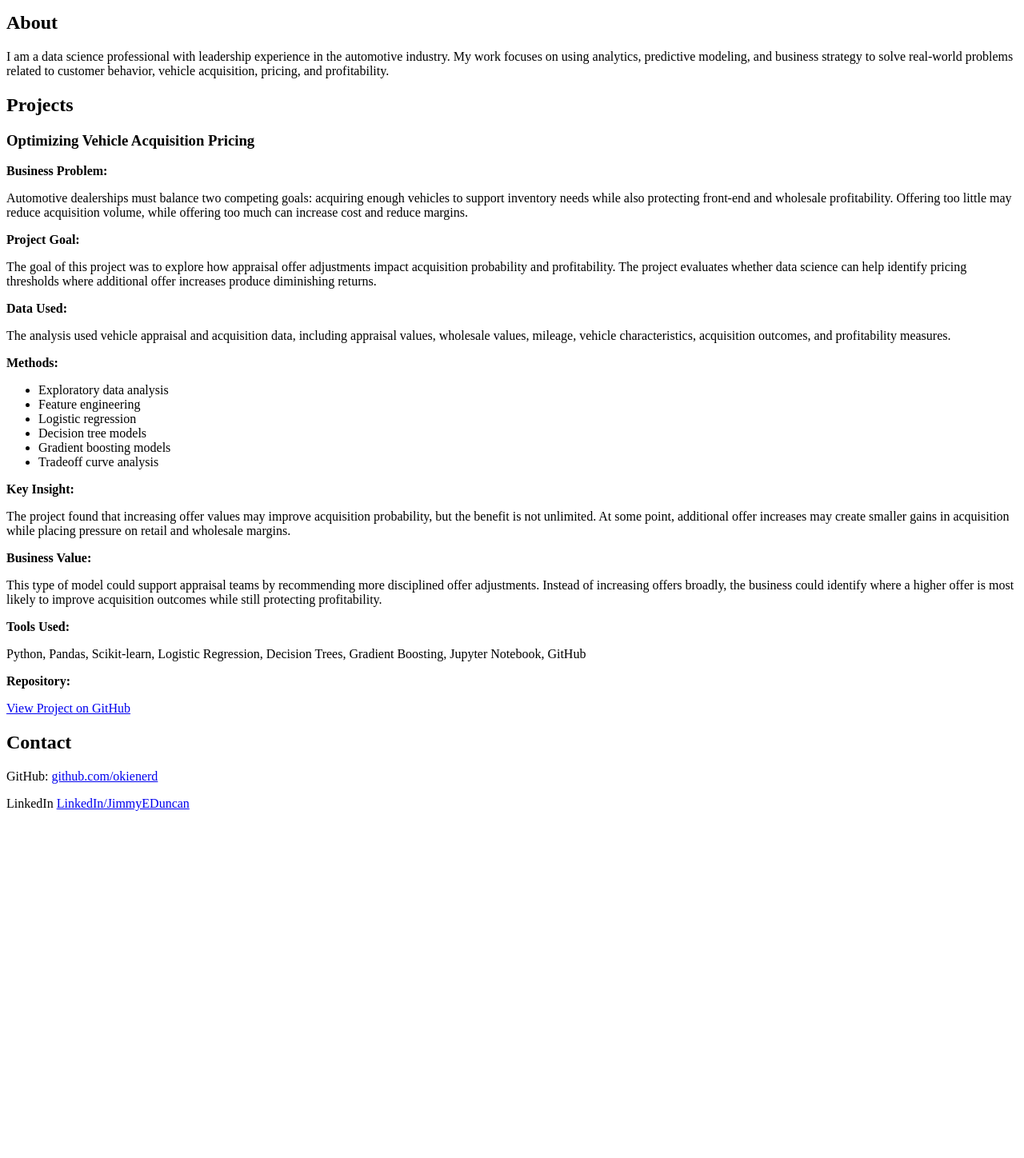
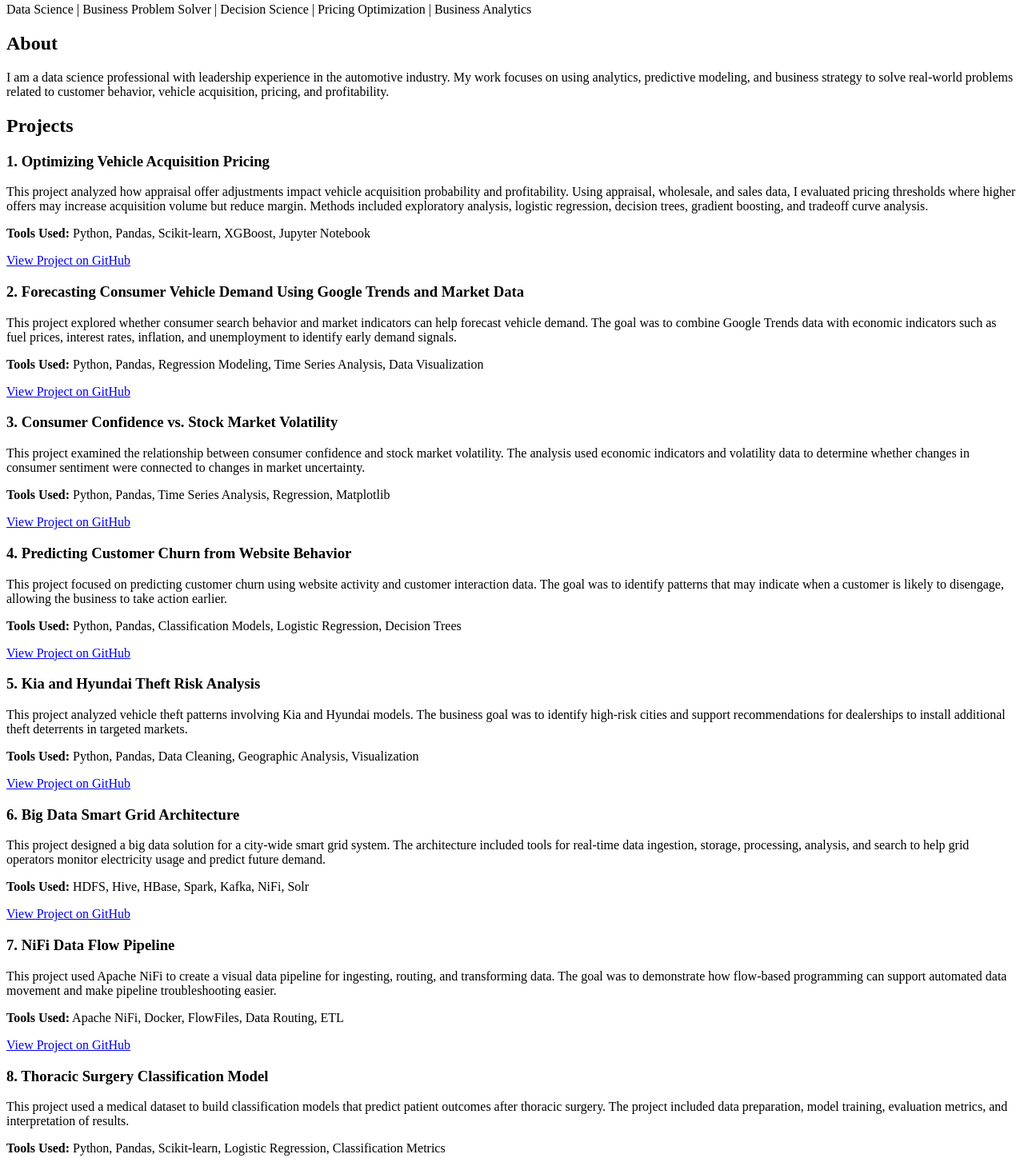
Before and after one commit to okienerd/okienerd.github.io, a plain HTML site: page index.html in a window 1280 px wide. Shown: the part 103-1551 px from the top of the page at 80% size. Before the commit the page ends 1133 px from the top, so only its background shows below. Drawn offline with Linux system fonts and the light colour scheme.

Commit message:
Update index.html

````diff
--- a/index.html
+++ b/index.html
@@ -1,3 +1,4 @@
+```html
 <!DOCTYPE html>
 <html>
 <head>
@@ -17,68 +18,103 @@
 
 <h2>Projects</h2>
 
-<h3>Optimizing Vehicle Acquisition Pricing</h3>
+<h3>1. Optimizing Vehicle Acquisition Pricing</h3>
+<p>
+This project analyzed how appraisal offer adjustments impact vehicle acquisition probability and profitability.
+Using appraisal, wholesale, and sales data, I evaluated pricing thresholds where higher offers may increase
+acquisition volume but reduce margin. Methods included exploratory analysis, logistic regression, decision trees,
+gradient boosting, and tradeoff curve analysis.
+</p>
+<p><strong>Tools Used:</strong> Python, Pandas, Scikit-learn, XGBoost, Jupyter Notebook</p>
+<p><a href="https://github.com/okienerd">View Project on GitHub</a></p>
 
-<p><strong>Business Problem:</strong></p>
+<h3>2. Forecasting Consumer Vehicle Demand Using Google Trends and Market Data</h3>
 <p>
-Automotive dealerships must balance two competing goals: acquiring enough vehicles to support
-inventory needs while also protecting front-end and wholesale profitability. Offering too little
-may reduce acquisition volume, while offering too much can increase cost and reduce margins.
+This project explored whether consumer search behavior and market indicators can help forecast vehicle demand.
+The goal was to combine Google Trends data with economic indicators such as fuel prices, interest rates, inflation,
+and unemployment to identify early demand signals.
 </p>
+<p><strong>Tools Used:</strong> Python, Pandas, Regression Modeling, Time Series Analysis, Data Visualization</p>
+<p><a href="https://github.com/okienerd">View Project on GitHub</a></p>
 
-<p><strong>Project Goal:</strong></p>
+<h3>3. Consumer Confidence vs. Stock Market Volatility</h3>
 <p>
-The goal of this project was to explore how appraisal offer adjustments impact acquisition
-probability and profitability. The project evaluates whether data science can help identify
-pricing thresholds where additional offer increases produce diminishing returns.
+This project examined the relationship between consumer confidence and stock market volatility. The analysis used
+economic indicators and volatility data to determine whether changes in consumer sentiment were connected to changes
+in market uncertainty.
 </p>
+<p><strong>Tools Used:</strong> Python, Pandas, Time Series Analysis, Regression, Matplotlib</p>
+<p><a href="https://github.com/okienerd">View Project on GitHub</a></p>
 
-<p><strong>Data Used:</strong></p>
+<h3>4. Predicting Customer Churn from Website Behavior</h3>
 <p>
-The analysis used vehicle appraisal and acquisition data, including appraisal values, wholesale
-values, mileage, vehicle characteristics, acquisition outcomes, and profitability measures.
+This project focused on predicting customer churn using website activity and customer interaction data. The goal was
+to identify patterns that may indicate when a customer is likely to disengage, allowing the business to take action
+earlier.
 </p>
+<p><strong>Tools Used:</strong> Python, Pandas, Classification Models, Logistic Regression, Decision Trees</p>
+<p><a href="https://github.com/okienerd">View Project on GitHub</a></p>
 
-<p><strong>Methods:</strong></p>
-<ul>
-    <li>Exploratory data analysis</li>
-    <li>Feature engineering</li>
-    <li>Logistic regression</li>
-    <li>Decision tree models</li>
-    <li>Gradient boosting models</li>
-    <li>Tradeoff curve analysis</li>
-</ul>
+<h3>5. Kia and Hyundai Theft Risk Analysis</h3>
+<p>
+This project analyzed vehicle theft patterns involving Kia and Hyundai models. The business goal was to identify
+high-risk cities and support recommendations for dealerships to install additional theft deterrents in targeted
+markets.
+</p>
+<p><strong>Tools Used:</strong> Python, Pandas, Data Cleaning, Geographic Analysis, Visualization</p>
+<p><a href="https://github.com/okienerd">View Project on GitHub</a></p>
 
-<p><strong>Key Insight:</strong></p>
+<h3>6. Big Data Smart Grid Architecture</h3>
 <p>
-The project found that increasing offer values may improve acquisition probability, but the
-benefit is not unlimited. At some point, additional offer increases may create smaller gains in
-acquisition while placing pressure on retail and wholesale margins.
+This project designed a big data solution for a city-wide smart grid system. The architecture included tools for
+real-time data ingestion, storage, processing, analysis, and search to help grid operators monitor electricity usage
+and predict future demand.
 </p>
+<p><strong>Tools Used:</strong> HDFS, Hive, HBase, Spark, Kafka, NiFi, Solr</p>
+<p><a href="https://github.com/okienerd">View Project on GitHub</a></p>
 
-<p><strong>Business Value:</strong></p>
+<h3>7. NiFi Data Flow Pipeline</h3>
 <p>
-This type of model could support appraisal teams by recommending more disciplined offer
-adjustments. Instead of increasing offers broadly, the business could identify where a higher
-offer is most likely to improve acquisition outcomes while still protecting profitability.
+This project used Apache NiFi to create a visual data pipeline for ingesting, routing, and transforming data. The goal
+was to demonstrate how flow-based programming can support automated data movement and make pipeline troubleshooting
+easier.
 </p>
+<p><strong>Tools Used:</strong> Apache NiFi, Docker, FlowFiles, Data Routing, ETL</p>
+<p><a href="https://github.com/okienerd">View Project on GitHub</a></p>
 
-<p><strong>Tools Used:</strong></p>
+<h3>8. Thoracic Surgery Classification Model</h3>
 <p>
-Python, Pandas, Scikit-learn, Logistic Regression, Decision Trees, Gradient Boosting,
-Jupyter Notebook, GitHub
+This project used a medical dataset to build classification models that predict patient outcomes after thoracic
+surgery. The project included data preparation, model training, evaluation metrics, and interpretation of results.
 </p>
+<p><strong>Tools Used:</strong> Python, Pandas, Scikit-learn, Logistic Regression, Classification Metrics</p>
+<p><a href="https://github.com/okienerd">View Project on GitHub</a></p>
 
-<p><strong>Repository:</strong></p>
+<h3>9. Soil Sample Data Analysis</h3>
 <p>
-<a href="https://github.com/okienerd">View Project on GitHub</a>
+This project analyzed soil sample archive data using descriptive statistics and probability distributions. The analysis
+included histograms, PMFs, CDFs, scatter plots, hypothesis testing, and regression modeling to better understand soil
+and elevation variables.
 </p>
+<p><strong>Tools Used:</strong> Python, Pandas, Statistics, Regression, Data Visualization</p>
+<p><a href="https://github.com/okienerd">View Project on GitHub</a></p>
+
+<h3>10. MNIST Digit Recognition Model</h3>
+<p>
+This project built a machine learning model to classify handwritten digits from the MNIST dataset. The project
+demonstrated image classification, model training, evaluation, and performance interpretation.
+</p>
+<p><strong>Tools Used:</strong> Python, Keras, TensorFlow, Neural Networks, Image Classification</p>
+<p><a href="https://github.com/okienerd">View Project on GitHub</a></p>
 
 <h2>Contact</h2>
 <p>
 GitHub: <a href="https://github.com/okienerd">github.com/okienerd</a>
 </p>
-<p>LinkedIn <a href="https://www.linkedin.com/in/jimmyeduncan/">LinkedIn/JimmyEDuncan</a></p>
+<p>
+LinkedIn: <a href="https://www.linkedin.com/in/jimmyeduncan/">LinkedIn/JimmyEDuncan</a>
+</p>
 
 </body>
 </html>
+```
````
